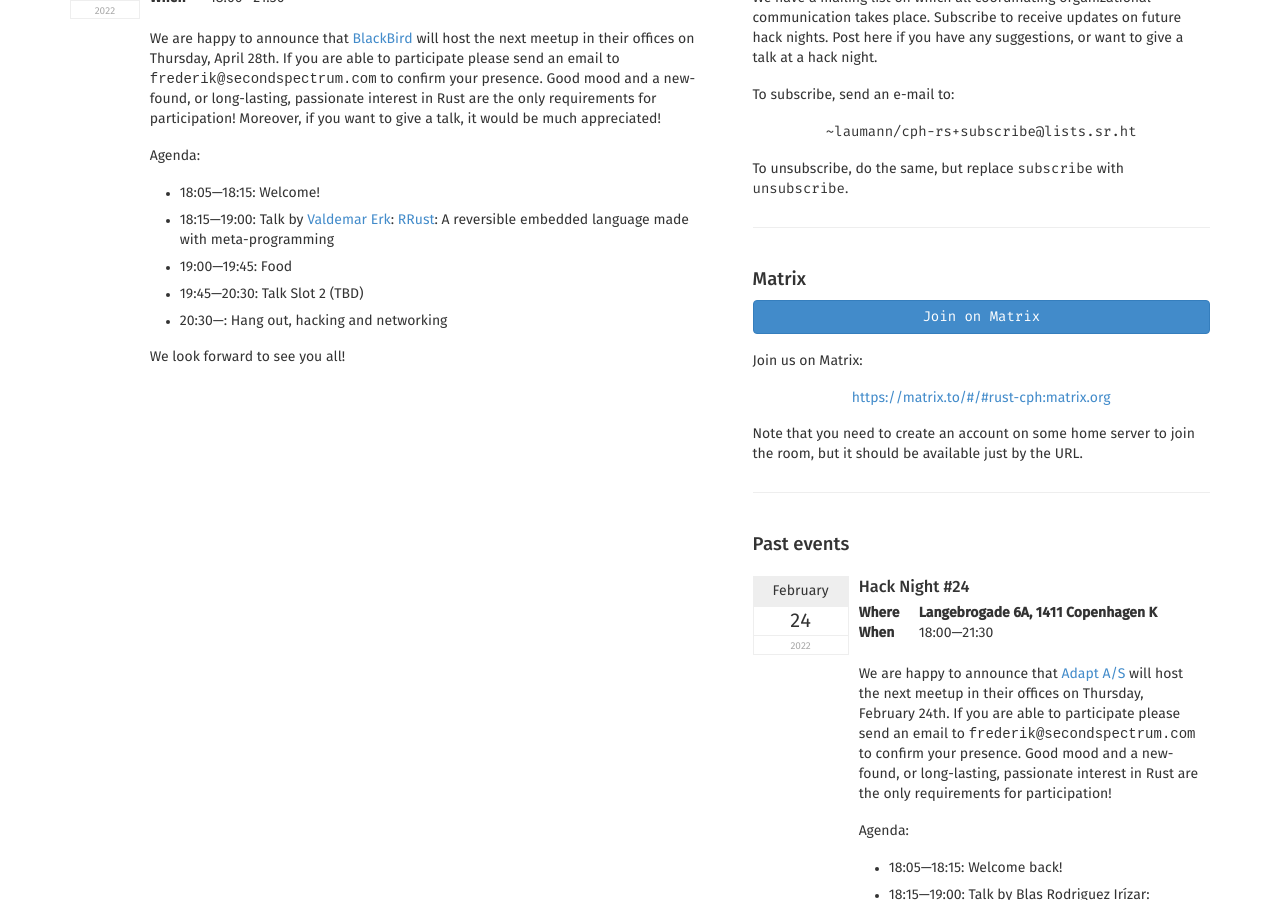
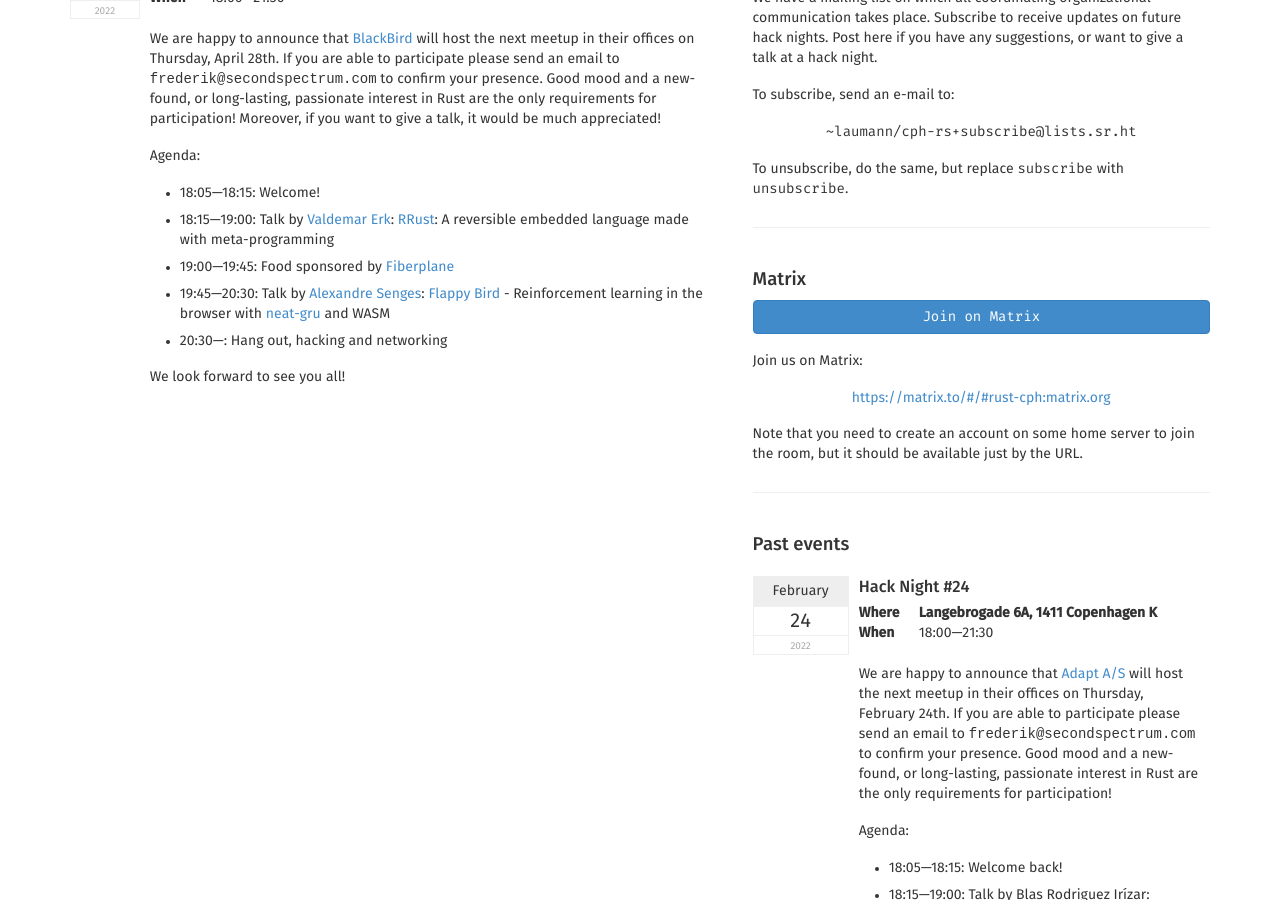
Before and after one commit to laumann/cph.rs, a Jekyll site: the page built from index.html, in a window 1280 px wide and 900 px high, scrolled down 508 px. Built offline with Jekyll 4.4.1, drawn with Linux system fonts in a browser that asks for light colours; Markdown is read by kramdown in place of the engine named in the settings.

Commit message:
Updated with food and talk by Alexandre Senges

```diff
--- a/index.html
+++ b/index.html
@@ -45,8 +45,8 @@ title: The Copenhagen Rust Group
                     <ul>
                         <li>18:05&mdash;18:15: Welcome!</li>
                         <li>18:15&mdash;19:00: Talk by <a href="https://github.com/Erk-">Valdemar Erk</a>: <a href="https://github.com/Erk-/RRust">RRust</a>: A reversible embedded language made with meta-programming</li>
-                        <li>19:00&mdash;19:45: Food </li>
-                        <li>19:45&mdash;20:30: Talk Slot 2 (TBD)</li>
+                        <li>19:00&mdash;19:45: Food sponsored by <a href="https://twitter.com/fiberplane">Fiberplane</a></li> </li>
+                        <li>19:45&mdash;20:30: Talk by <a href="https://github.com/sakex">Alexandre Senges</a>: <a href="https://github.com/sakex/flappy-bird">Flappy Bird</a> - Reinforcement learning in the browser with <a href="https://github.com/sakex/neat-gru-rust">neat-gru</a> and WASM</li>
                         <li>20:30&mdash;: Hang out, hacking and networking
                     </ul>
                 </p>
```
